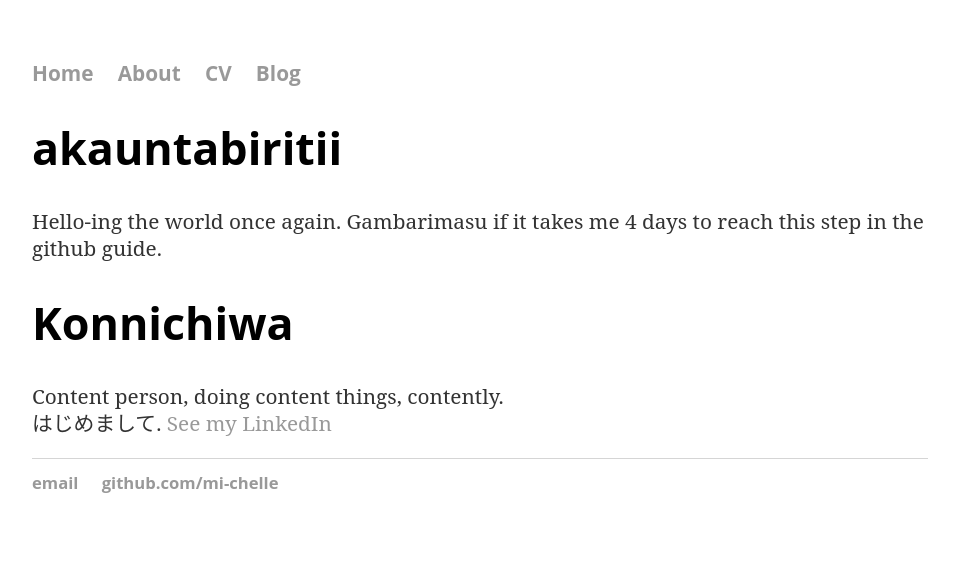
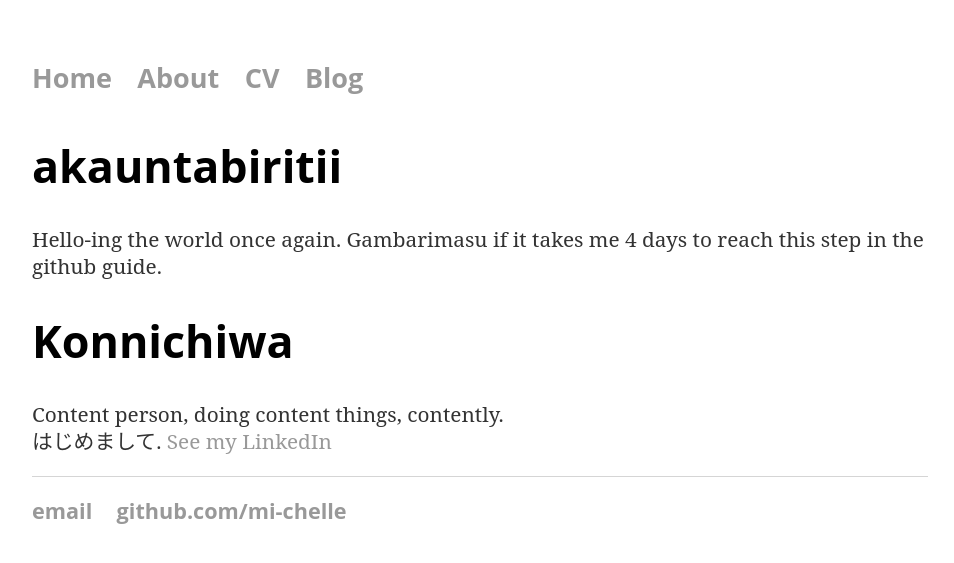
Before and after one commit to mi-chelle/akauntabiritii, a Jekyll site: the page built from README.md, in a window 1280 px wide. Shown: the top 563 px of the page, without its empty margins (160-1114 px from the left). Built offline with Jekyll 4.4.1, drawn with Linux system fonts in a browser that asks for light colours; our own code applies the rules of GitHub Pages for plain Markdown files.

Commit message:
Update main.css

```diff
--- a/css/main.css
+++ b/css/main.css
@@ -59,6 +59,14 @@
     color: #333;
 }
 
+ul {
+    margin: 20px auto 40px;
+    font-size: 1.3em;
+    font-family:'Crimson Text', 'Roboto Slab', 'Serif';
+    line-height: 1.3em;
+    color: #333;
+}
+
 li {
     font-size: 1.3em;
     font-family:'Crimson Text', 'Roboto Slab', 'Serif';
```
